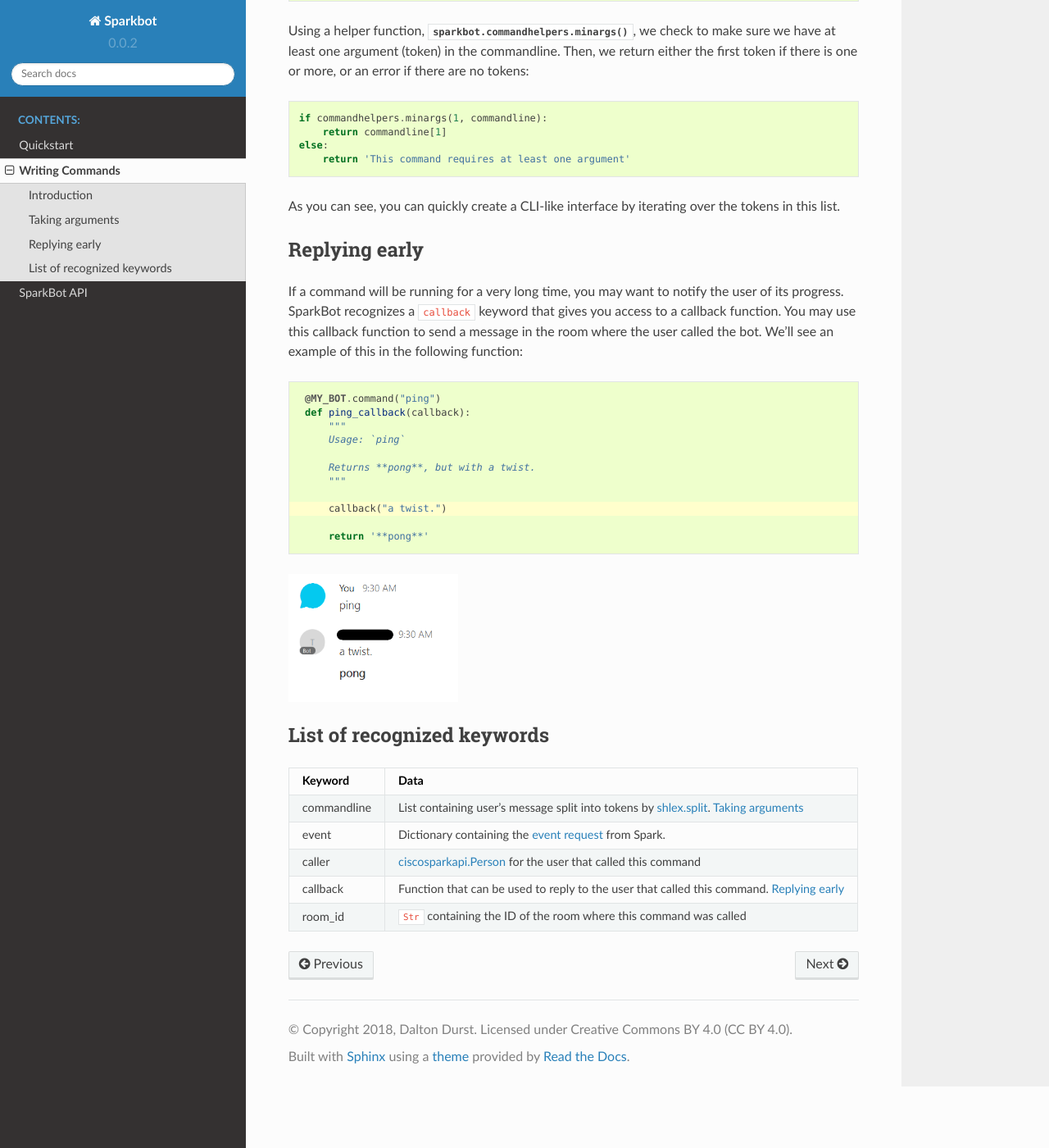
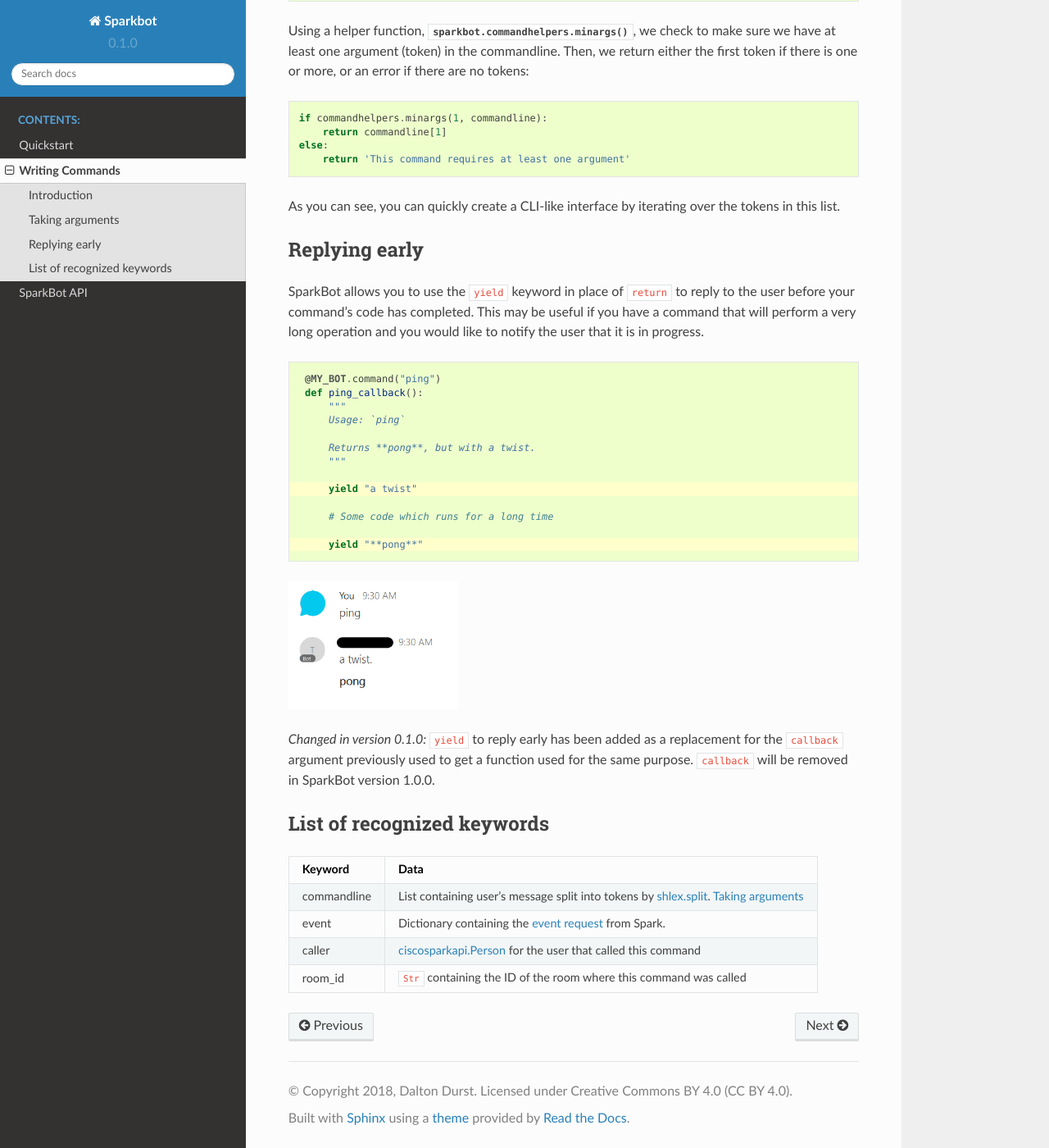
Before and after one commit to UniversalSuperBox/SparkBot, a Sphinx documentation site: the page built from docs/writing-commands.rst, in a window 1280 px wide and 1400 px high, scrolled down 2877 px. Shown: the whole window at 82% size. Built offline with Sphinx 7.4.7 and the Read the Docs theme 2.0.0, drawn with Linux system fonts in a browser that asks for light colours.

Commit message:
Add option to "yield" messages to reply to the user early (#5)
Rather than using a `callback` argument keyword, this allows a more Pythonic
way to send messages back to the user before the completion of a command

* Add option to "yield" messages to reply to the user early

* Update documentation for yield keyword returns

* Fix test not timing out

* Move handling of generators into SparkBot, not Command

```diff
--- a/docs/conf.py
+++ b/docs/conf.py
@@ -56,7 +56,7 @@
 # built documents.
 #
 # The short X.Y version.
-version = '0.0.2'
+version = '0.1.0'
 # The full version, including alpha/beta/rc tags.
 release = ''
 
--- a/docs/writing-commands.rst
+++ b/docs/writing-commands.rst
@@ -114,31 +114,35 @@
 
 As you can see, you can quickly create a CLI-like interface by iterating over the tokens in this list.
 
-.. _early-reply:
-
 Replying early
 --------------
 
-If a command will be running for a very long time, you may want to notify the user of its progress. SparkBot recognizes a ``callback`` keyword that gives you access to a callback function. You may use this callback function to send a message in the room where the user called the bot. We'll see an example of this in the following function:
+SparkBot allows you to use the ``yield`` keyword in place of ``return`` to reply to the user before your command's code has completed. This may be useful if you have a command that will perform a very long operation and you would like to notify the user that it is in progress.
 
 .. code-block:: python
-   :emphasize-lines: 9
+   :emphasize-lines: 9, 13
 
     @MY_BOT.command("ping")
-    def ping_callback(callback):
+    def ping_callback():
         """
         Usage: `ping`
 
         Returns **pong**, but with a twist.
         """
 
-        callback("a twist.")
+        yield "a twist"
 
-        return '**pong**'
+        # Some code which runs for a long time
+
+        yield "**pong**"
 
 .. figure:: /_static/writing-commands/SparkBot-wc-replyEarly.PNG
    :alt: Using the ping command with an interim response
    :scale: 65%
+
+.. versionchanged:: 0.1.0
+
+   ``yield`` to reply early has been added as a replacement for the ``callback`` argument previously used to get a function used for the same purpose. ``callback`` will be removed in SparkBot version 1.0.0.
 
 List of recognized keywords
 ---------------------------
@@ -149,7 +153,6 @@
 commandline     List containing user's message split into tokens by `shlex.split`_. :ref:`arguments`
 event           Dictionary containing the `event request`_ from Spark.
 caller          `ciscosparkapi.Person`_ for the user that called this command
-callback        Function that can be used to reply to the user that called this command. :ref:`early-reply`
 room_id         ``Str`` containing the ID of the room where this command was called
 ==============  ====
 
--- a/setup.py
+++ b/setup.py
@@ -33,7 +33,7 @@
     # For a discussion on single-sourcing the version across setup.py and the
     # project code, see
     # https://packaging.python.org/en/latest/single_source_version.html
-    version='0.0.2',  # Required
+    version='0.1.0',  # Required
 
     # This is a one-line description or tagline of what your project does. This
     # corresponds to the "Summary" metadata field:
```
Also changed, not shown: other parts of docs/writing-commands.rst (+1 -1 lines), 2 other files.
